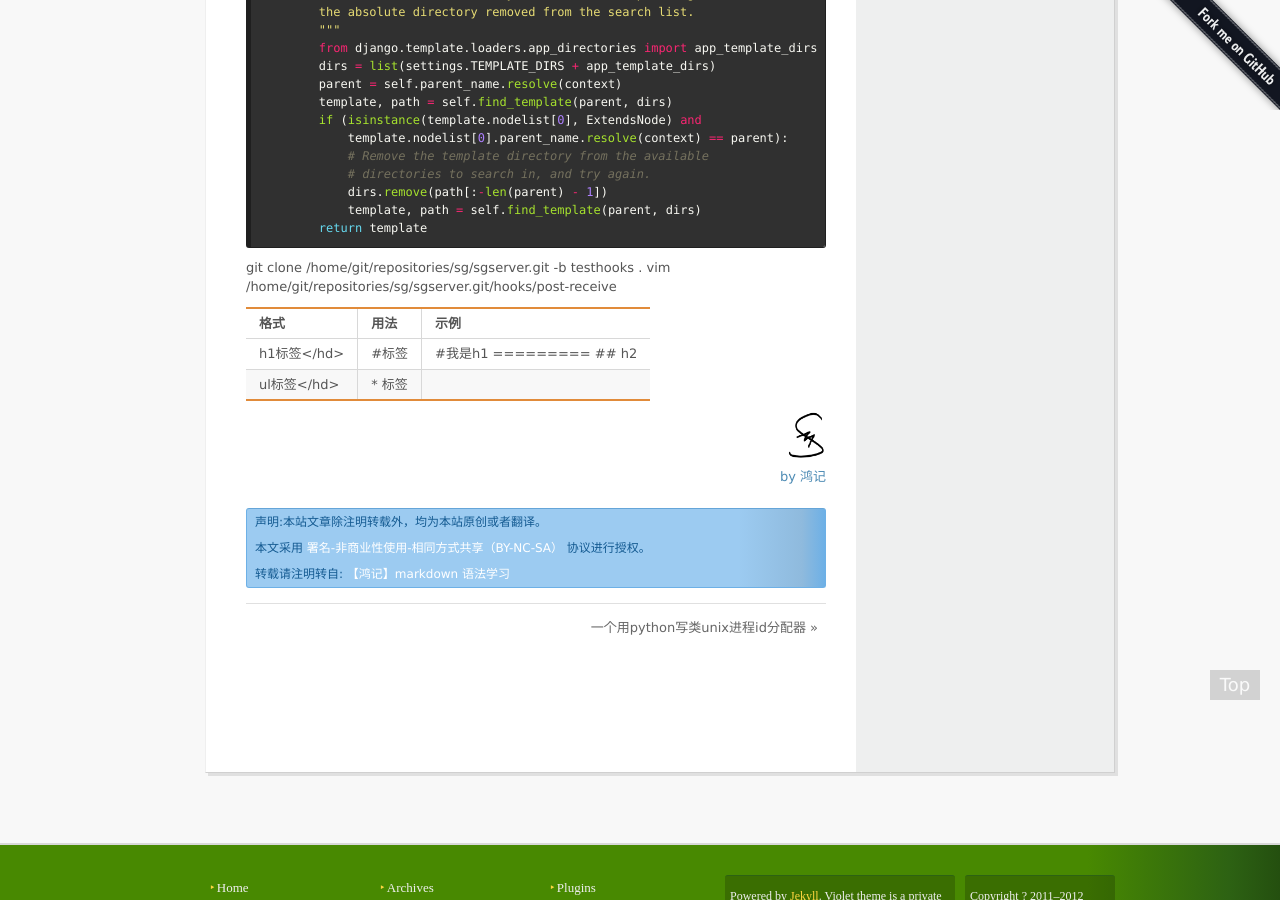
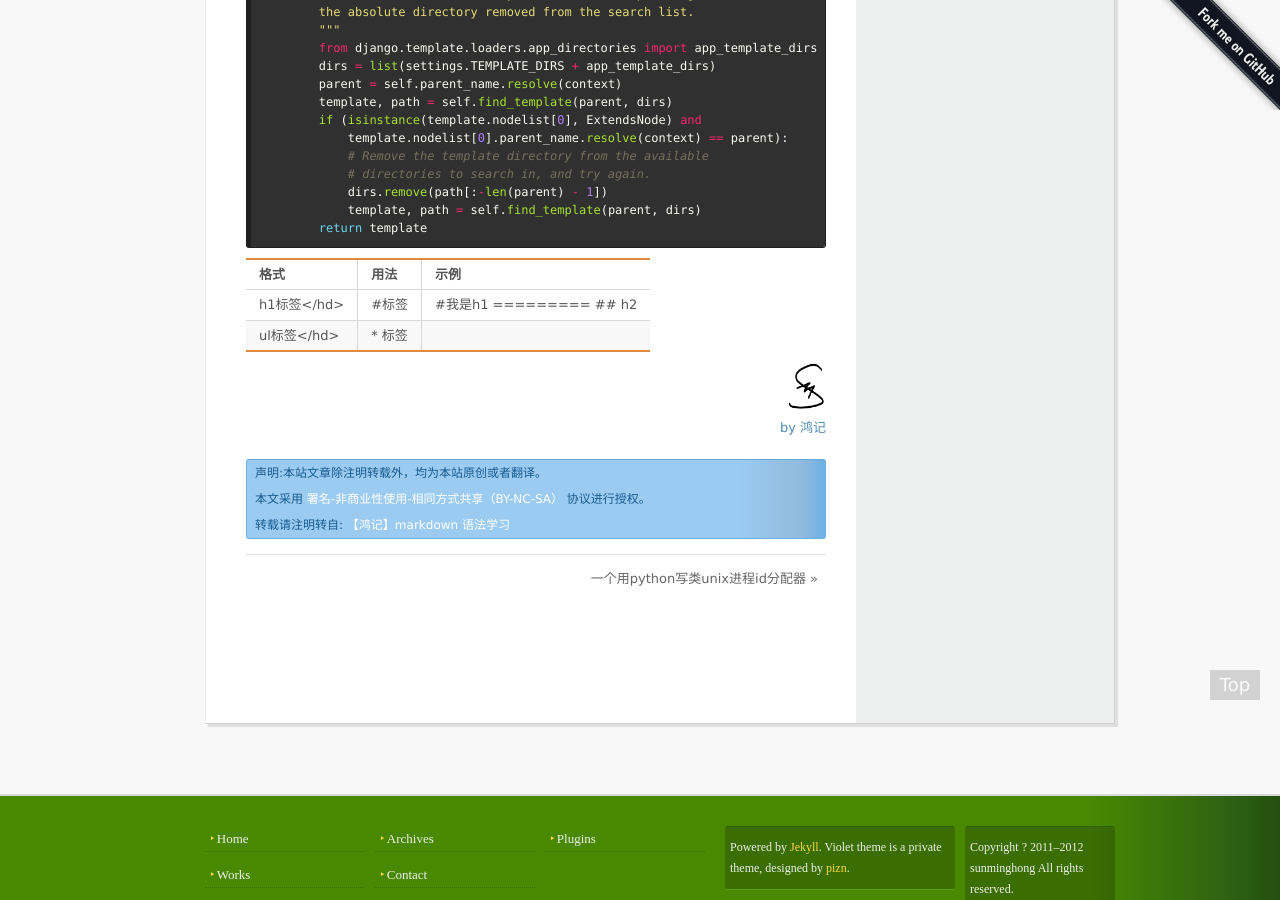
Before and after one commit to sunminghong/sunminghong.github.com, a Jekyll site: the page built from _posts/2011-09-23-markdown.md, in a window 1280 px wide and 900 px high, scrolled down 1270 px. Built offline with Jekyll 4.4.1, drawn with Linux system fonts in a browser that asks for light colours; Markdown is read by kramdown in place of the engine named in the settings; comment, search, counter and statistics services are not loaded.

Commit message:
modify error of posts

```diff
--- a/_posts/2011-09-23-markdown.md
+++ b/_posts/2011-09-23-markdown.md
@@ -103,10 +103,3 @@ class OverExtendsNode(ExtendsNode):
             template, path = self.find_template(parent, dirs)
         return template
 {% endhighlight %}
-
-
-
-
-git clone /home/git/repositories/sg/sgserver.git -b testhooks .
-
-vim /home/git/repositories/sg/sgserver.git/hooks/post-receive
```
Also changed, not shown: _posts/2012-12-19-git-auto-pub.md (+1 -1 lines).
